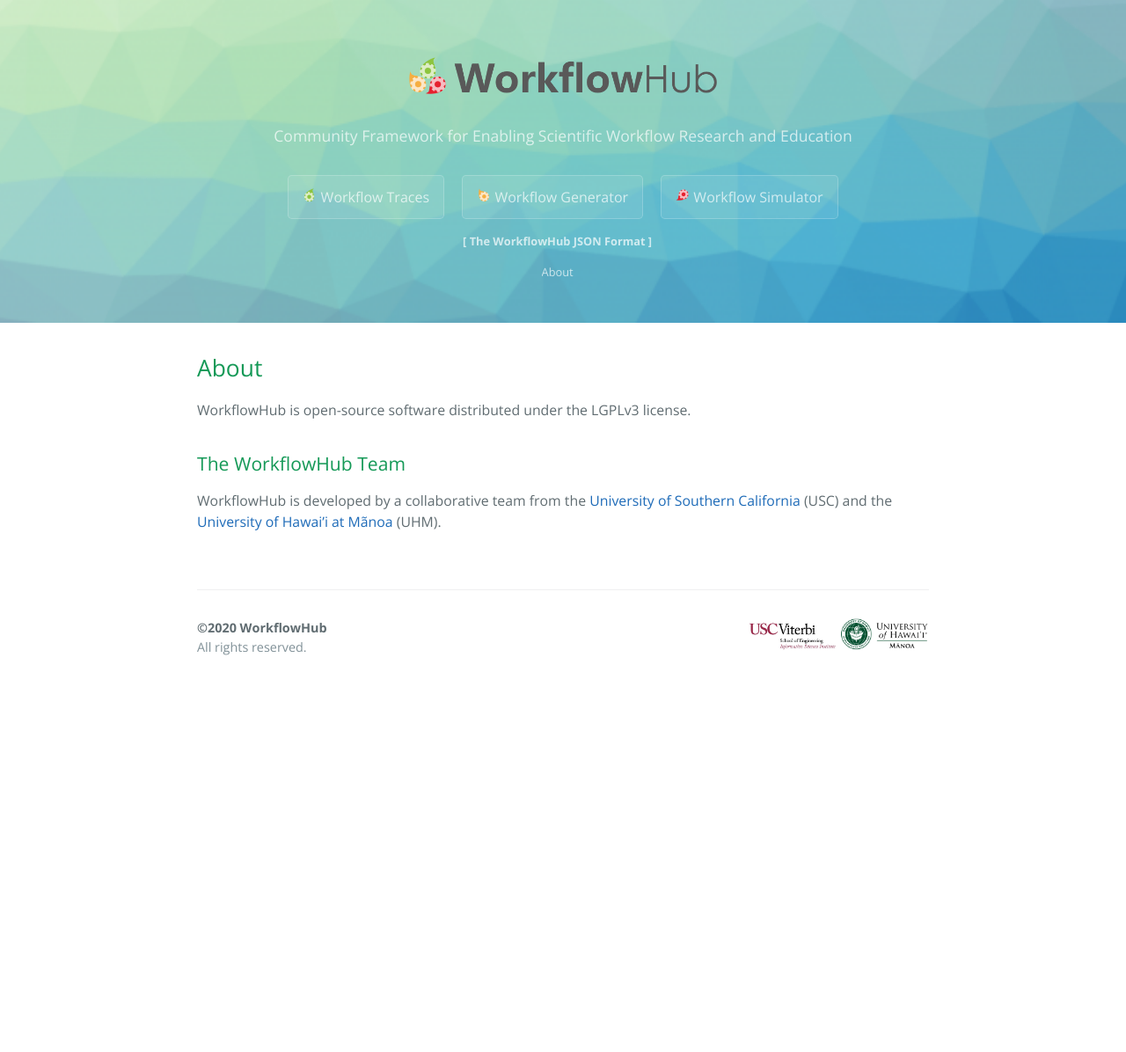
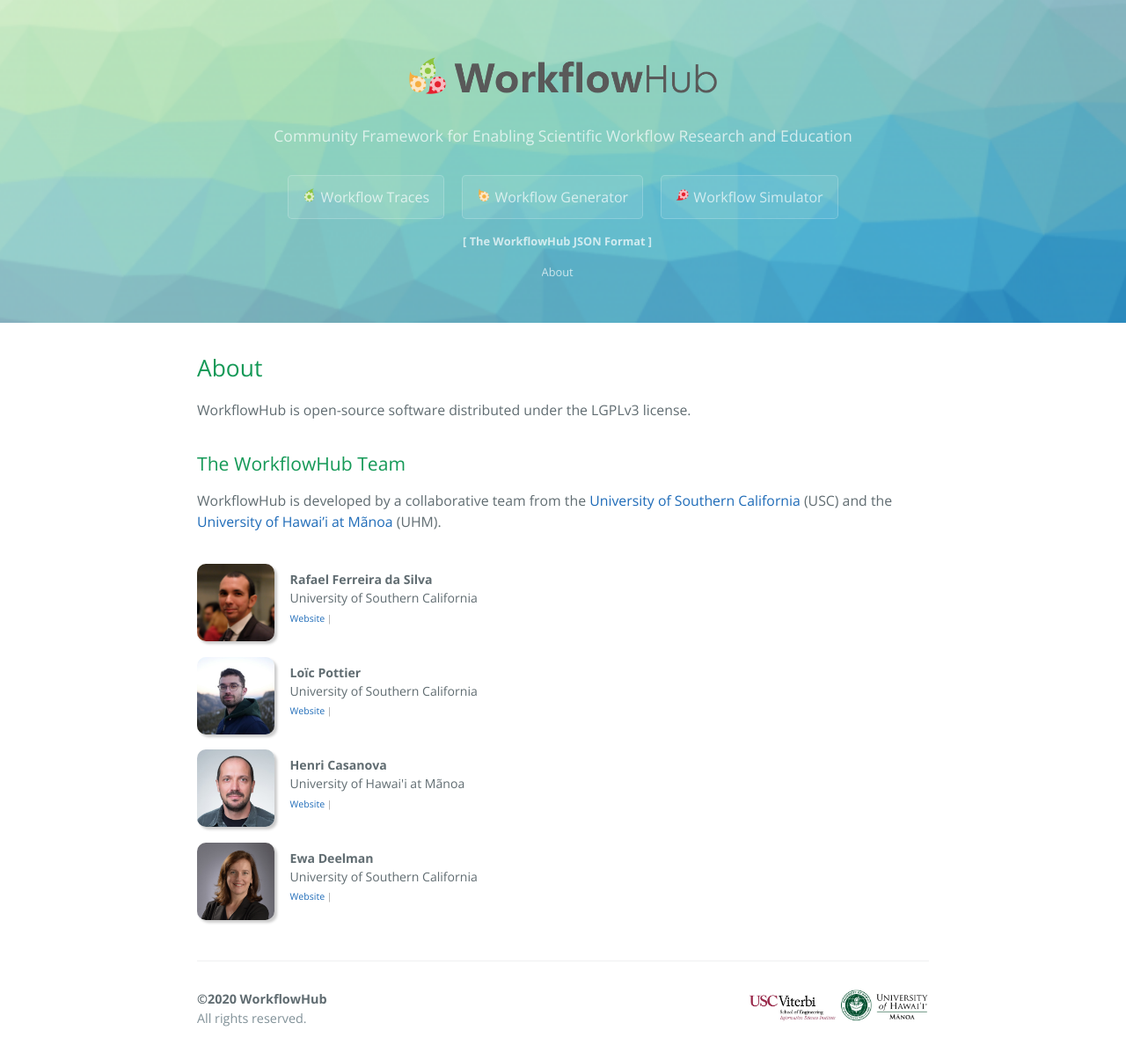
Before and after one commit to workflowhub/workflowhub.github.io, a Jekyll site: the page built from about.md, in a window 1280 px wide. Shown: the whole page at 88% size. Built offline with Jekyll 4.4.1, drawn with Linux system fonts in a browser that asks for light colours; before the commit the page ends 900 px from its top, so only the background shows below that.

Commit message:
adding team members

```diff
--- a/about.md
+++ b/about.md
@@ -13,3 +13,47 @@ WorkflowHub is open-source software distributed under the LGPLv3 license.
 WorkflowHub is developed by a collaborative team from the [University
 of Southern California](https://isi.edu) (USC) and the [University of
 Hawai'i at Mãnoa](https://www.ics.hawaii.edu) (UHM).
+
+<div class="team">
+    <img src="/assets/images/team/ferreiradasilva.jpg" />
+    <div class="team-info">
+        <strong>Rafael Ferreira da Silva</strong><br/>
+        University of Southern California<br/>
+        <div class="team-links">
+            <a href="https://rafaelsilva.com" target="_blank">Website</a> |
+        </div>
+    </div>
+</div>
+
+<div class="team">
+    <img src="/assets/images/team/pottier.jpg" />
+    <div class="team-info">
+        <strong>Loïc Pottier</strong><br/>
+        University of Southern California<br/>
+        <div class="team-links">
+            <a href="http://loicpottier.com" target="_blank">Website</a> |
+        </div>
+    </div>
+</div>
+
+<div class="team">
+    <img src="/assets/images/team/casanova.jpg" />
+    <div class="team-info">
+        <strong>Henri Casanova</strong><br/>
+        University of Hawai'i at Mãnoa<br/>
+        <div class="team-links">
+            <a href="http://henricasanova.github.io" target="_blank">Website</a> |
+        </div>
+    </div>
+</div>
+
+<div class="team">
+    <img src="/assets/images/team/deelman.jpg" />
+    <div class="team-info">
+        <strong>Ewa Deelman</strong><br/>
+        University of Southern California<br/>
+        <div class="team-links">
+            <a href="https://deelman.isi.edu" target="_blank">Website</a> |
+        </div>
+    </div>
+</div>
--- a/css/cayman.css
+++ b/css/cayman.css
@@ -673,3 +673,29 @@ a:hover {
 .site-footer-credits {
     color: #819198;
 }
+
+.team {
+    margin-top: 2em;
+    min-height: 4em;
+    min-width: 12em;
+}
+
+.team img {
+    float: left;
+    margin-right: 1em;
+    width: 5em;
+    border-radius: 10px;
+    box-shadow: #ccc 3px 3px 3px;
+}
+
+.team-info {
+    float: left;
+    font-size: 0.8em;
+    margin-top: 0.5em;
+}
+
+.team-links {
+    margin-top: 0.5em;
+    font-size: 0.75em;
+    color: #999;
+}
```
Also changed, not shown: assets/images/team/casanova.jpg (added), assets/images/team/deelman.jpg (added), assets/images/team/ferreiradasilva.jpg (added), assets/images/team/pottier.jpg (added).
